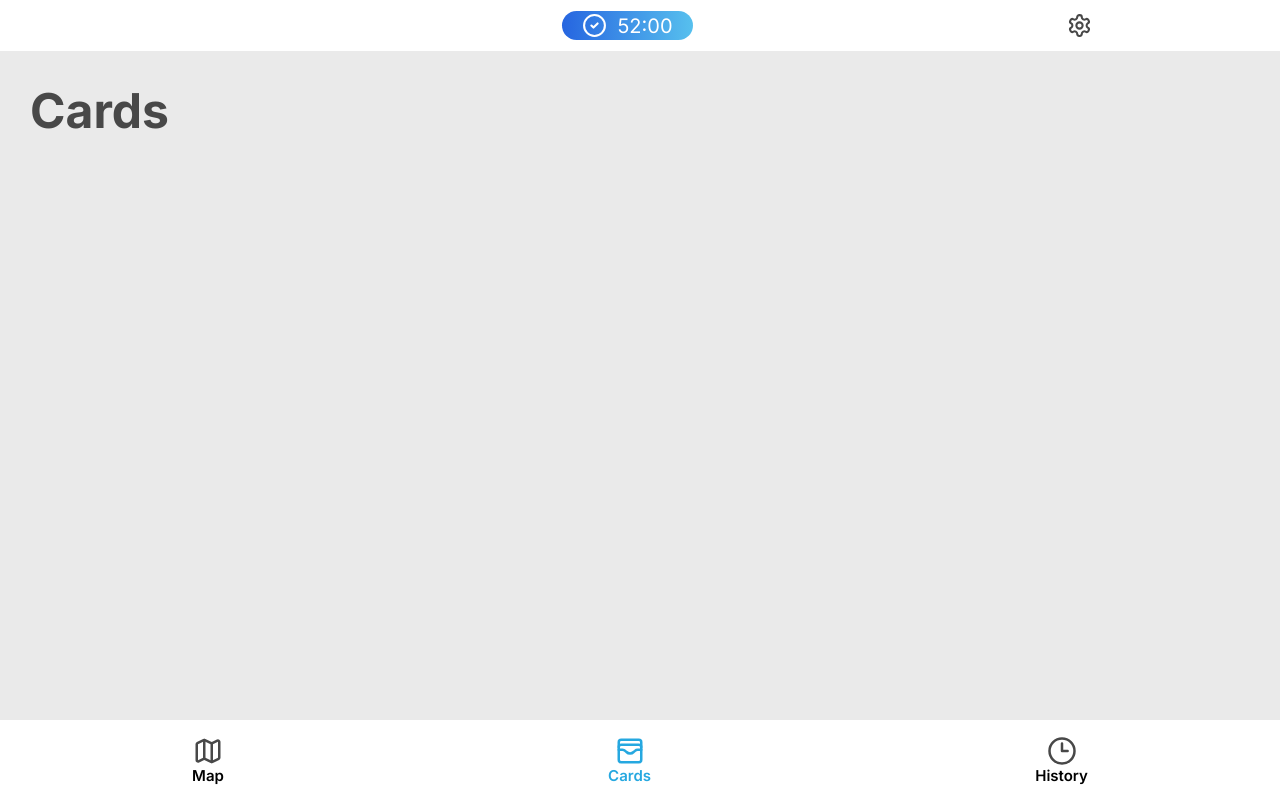
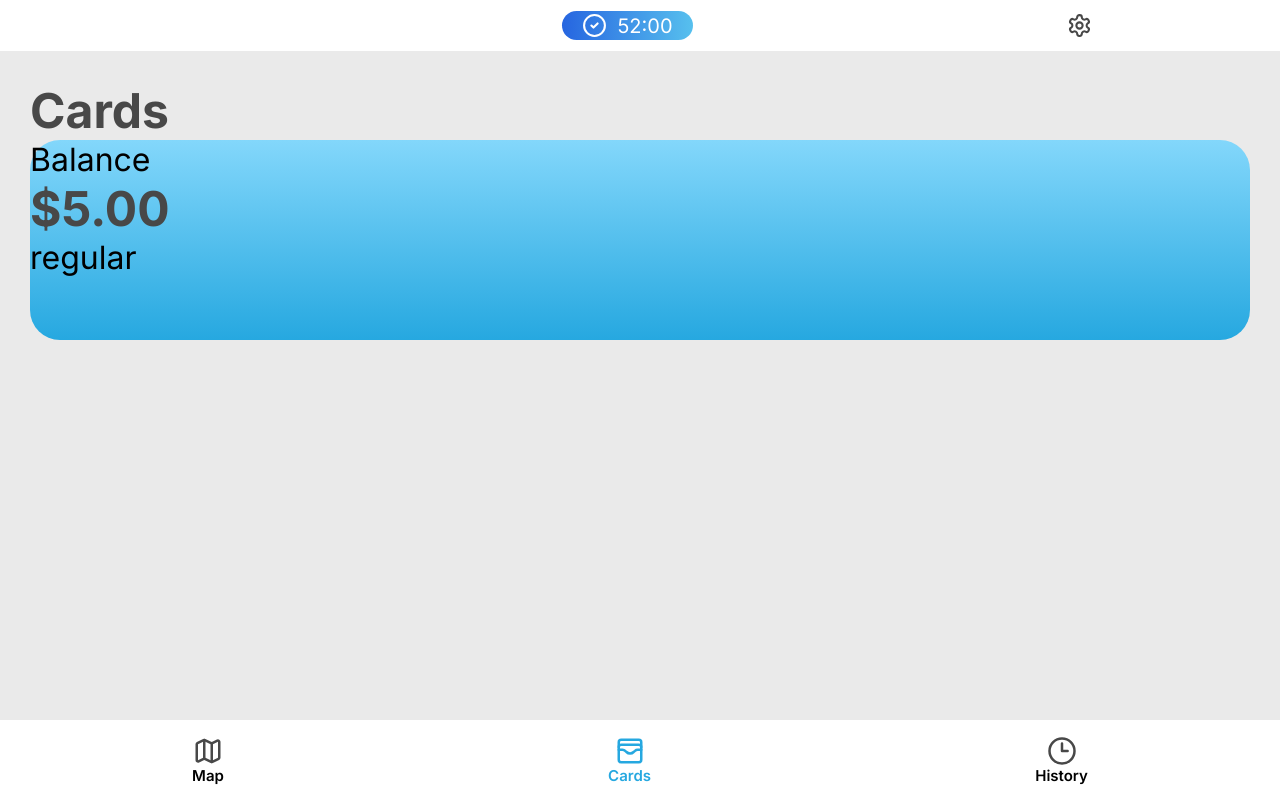
Before and after one commit to kadisonm/metro-app, a Next.js app: page /cards in a window 1280 px wide. Built offline with nearby package versions, Linux system fonts and the light colour scheme.

Commit message:
Start cards

```diff
--- a/src/app/cards/page.tsx
+++ b/src/app/cards/page.tsx
@@ -1,10 +1,13 @@
 'use client';
+
+import Card from "@/components/card";
 
 export default function Cards() {
   return (
     <>
       <div className="">
         <h1>Cards</h1>
+        <Card type='regular' />
       </div>
     </>
   );
--- /dev/null
+++ b/src/components/card/index.tsx
@@ -0,0 +1,13 @@
+"use client"
+
+import styles from './styles.module.scss'
+
+export default function Card({ type }: { type: 'regular' | 'student' | 'concesion' }) {
+    return (
+        <div className={styles[type]}>
+            <h2>Balance</h2>
+            <h1>$5.00</h1>
+            <h2>{type}</h2>
+        </div>
+    )
+}
--- /dev/null
+++ b/src/components/card/styles.module.scss
@@ -0,0 +1,22 @@
+@import 'src/styles/variables';
+
+.concession {
+    background: $card-concession-background;
+    width: 100%;
+    height: 200px;
+    border-radius: 30px;
+}
+
+.student {
+    background: $card-student-background;
+    width: 100%;
+    height: 200px;
+    border-radius: 30px;
+}
+
+.regular {
+    background: $card-regular-background;
+    width: 100%;
+    height: 200px;
+    border-radius: 30px;
+}
--- a/src/styles/variables.scss
+++ b/src/styles/variables.scss
@@ -9,6 +9,10 @@ $header-gradient-end: #57C0EE;
 
 $background-primary: #EAEAEA;
 $background-secondary: #797979;
+
+$card-regular-background: linear-gradient(to top, $color-primary, #83D7FB);
+$card-student-background: linear-gradient(to top, $color-yellow, #FFDE9F);
+$card-concession-background: linear-gradient(to top, $color-green, #88F0A7);
 
 $background-header: #FFFFFF;
 $background-footer: #FFFFFF;
```
